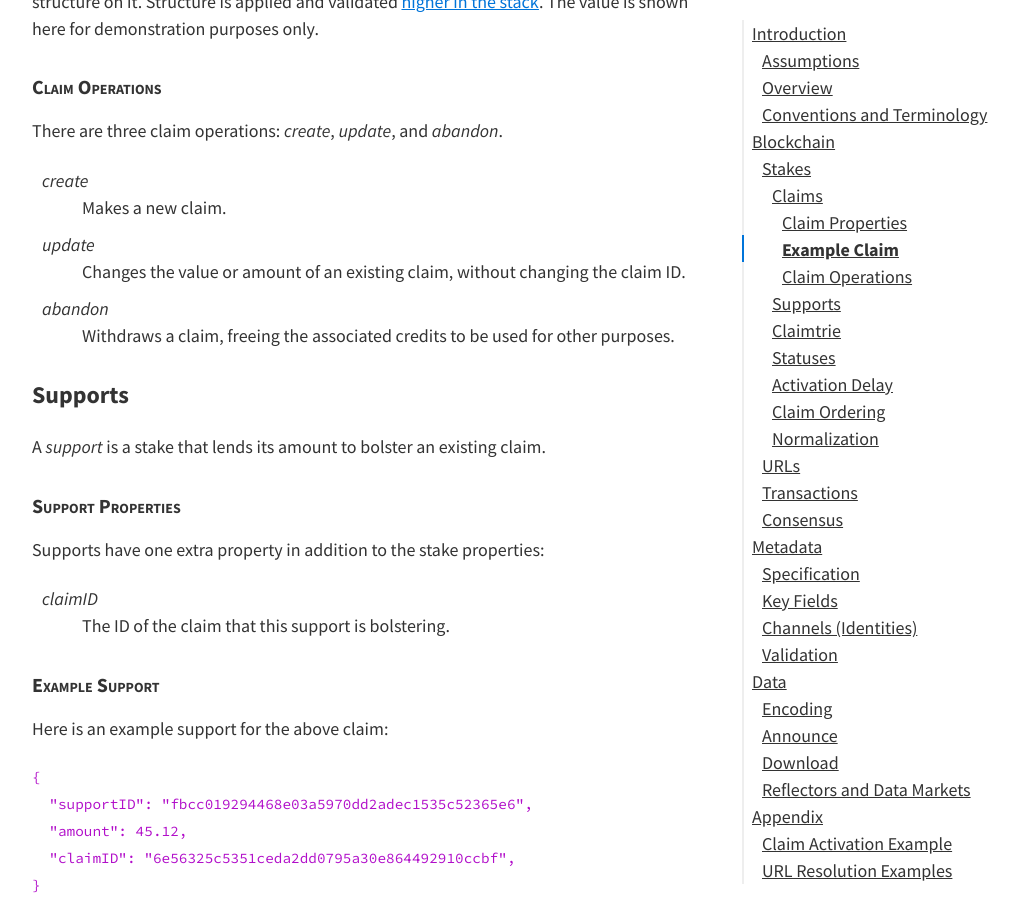
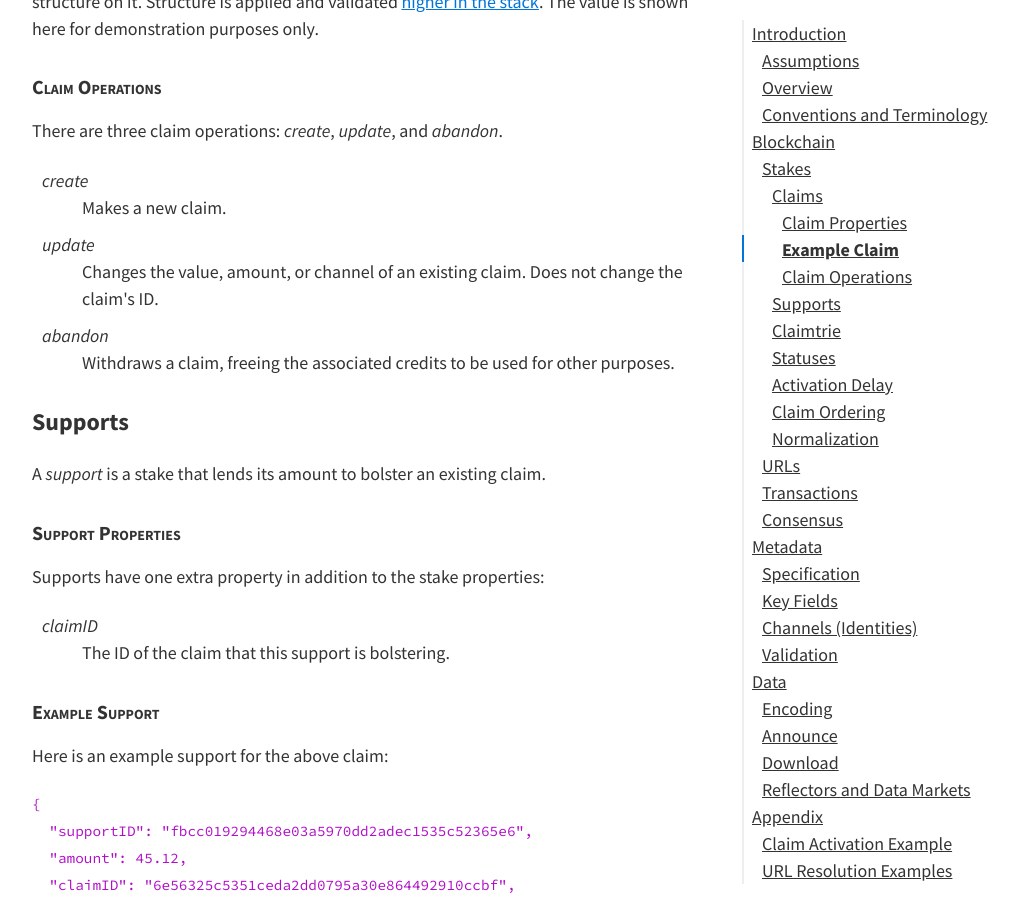
Before and after one commit to lbryio/spec, a Jekyll site: the page built from index.md, in a window 1280 px wide and 900 px high, scrolled down 4084 px. Shown: the whole window, without its empty margins (118-1136 px from the left). Built offline with Jekyll 4.4.1, drawn with Linux system fonts in a browser that asks for light colours.

Commit message:
clarify that an update can change a claim's channel

```diff
--- a/index.md
+++ b/index.md
@@ -144,7 +144,7 @@ There are three claim operations: _create_, _update_, and _abandon_.
   <dt>create</dt>
   <dd>Makes a new claim.</dd>
   <dt>update</dt>
-  <dd>Changes the value or amount of an existing claim, without changing the claim ID.</dd>
+  <dd>Changes the value, amount, or channel of an existing claim. Does not change the claim's ID.</dd>
   <dt>abandon</dt>
   <dd>Withdraws a claim, freeing the associated credits to be used for other purposes.</dd>
 </dl>
```
Also changed, not shown: readme.md.
